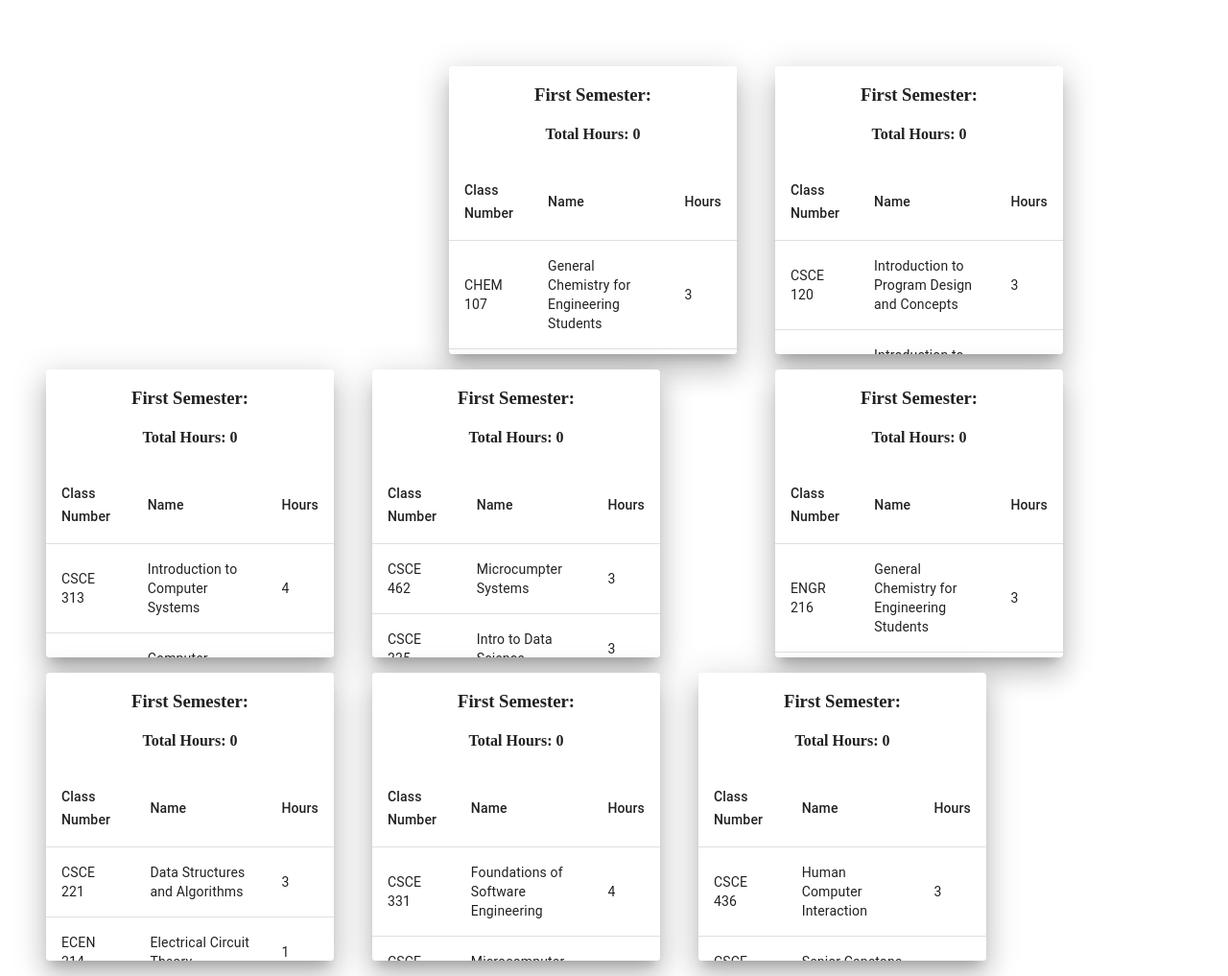
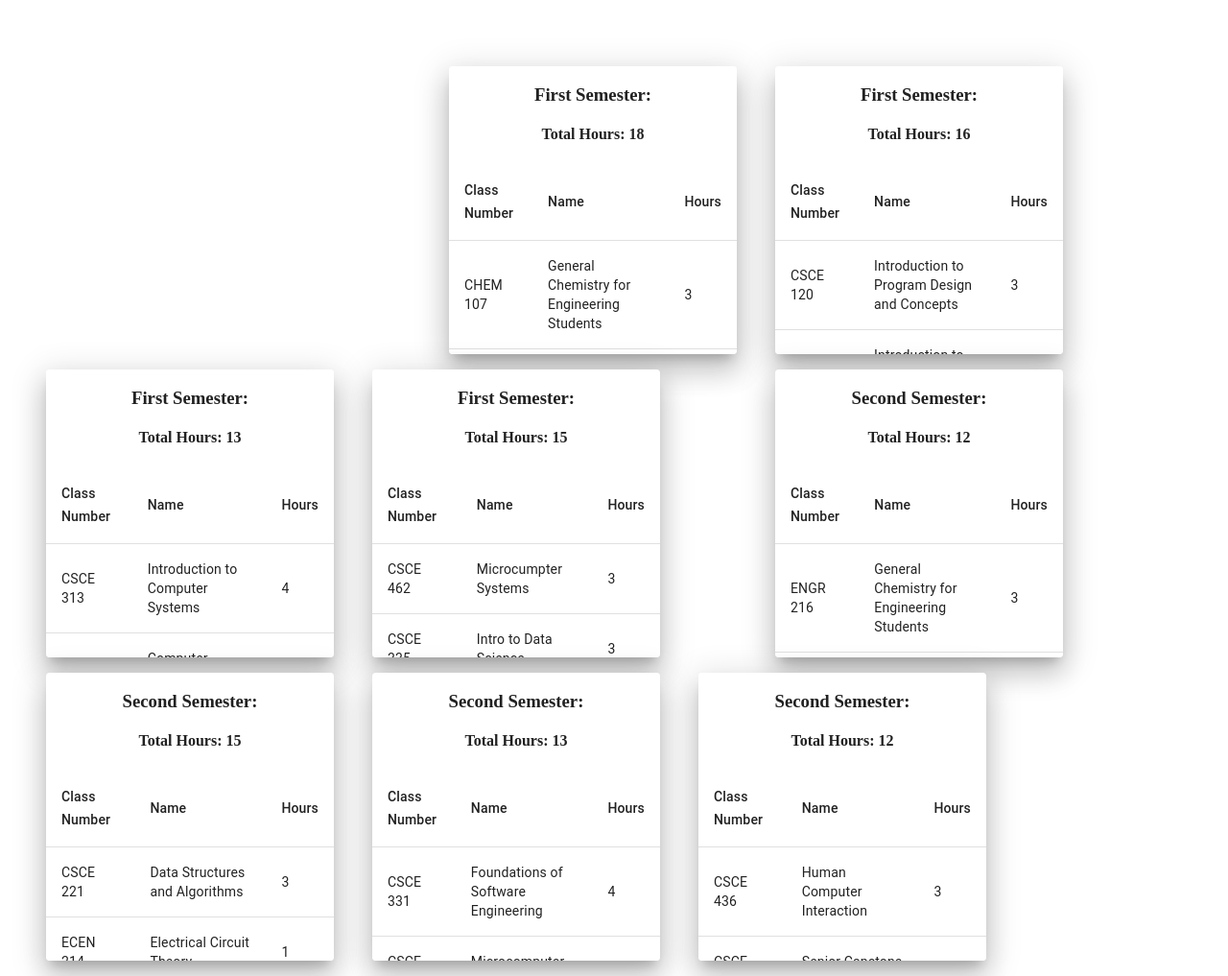
Before and after one commit to rickylan99/degree_planner, a Gatsby site: page /components/finalPreview in a window 1280 px wide. Shown: the part 101-1118 px from the top of the page at 96% size. Built offline with nearby package versions, Linux system fonts and the light colour scheme; Gatsby itself is replaced by a stand-in of ours.

Commit message:
Fix little bugs

```diff
--- a/src/pages/components/finalPreview.js
+++ b/src/pages/components/finalPreview.js
@@ -117,7 +117,7 @@ export default function FinalPreviewView(props) {
         <Paper sx= {{ width: 300, height: 300, float: "left", marginBottom: 2, marginLeft: 15, overflow: 'auto'}} elevation= {18}>
           <center>
             <h3>First Semester:</h3>
-            <h4>Total Hours: {hours}</h4>
+            <h4>Total Hours: 18</h4>
           </center>
           <Table stickyHeader sx={{ width: 300, maxHeight: 300 }} aria-label="simple table">
             <TableHead>
@@ -147,7 +147,7 @@ export default function FinalPreviewView(props) {
         <Paper sx= {{ width: 300, height: 300, float: "left", marginBottom: 2, marginLeft: 5, overflow: 'auto'}} elevation= {18}>
           <center>
             <h3>First Semester:</h3>
-            <h4>Total Hours: {hours}</h4>
+            <h4>Total Hours: 16</h4>
           </center>
           <Table stickyHeader sx={{ width: 300, maxHeight: 300 }} aria-label="simple table">
             <TableHead>
@@ -177,7 +177,7 @@ export default function FinalPreviewView(props) {
         <Paper sx= {{ width: 300, height: 300, float: "left", marginBottom: 2, marginLeft: 5, overflow: 'auto'}} elevation= {18}>
           <center>
             <h3>First Semester:</h3>
-            <h4>Total Hours: {hours}</h4>
+            <h4>Total Hours: 13</h4>
           </center>
           <Table stickyHeader sx={{ width: 300, maxHeight: 300 }} aria-label="simple table">
             <TableHead>
@@ -207,7 +207,7 @@ export default function FinalPreviewView(props) {
         <Paper sx= {{ width: 300, height: 300, float: "left", marginBottom: 2, marginLeft: 5, overflow: 'auto'}} elevation= {18}>
           <center>
             <h3>First Semester:</h3>
-            <h4>Total Hours: {hours}</h4>
+            <h4>Total Hours: 15</h4>
           </center>
           <Table stickyHeader sx={{ width: 300, maxHeight: 300 }} aria-label="simple table">
             <TableHead>
@@ -236,8 +236,8 @@ export default function FinalPreviewView(props) {
         <br/>
         <Paper sx= {{ width: 300, height: 300, float: "left", marginBottom: 2, marginLeft: 15, overflow: 'auto'}} elevation= {18}>
           <center>
-            <h3>First Semester:</h3>
-            <h4>Total Hours: {hours}</h4>
+            <h3>Second Semester:</h3>
+            <h4>Total Hours: 12</h4>
           </center>
           <Table stickyHeader sx={{ width: 300, maxHeight: 300 }} aria-label="simple table">
             <TableHead>
@@ -266,8 +266,8 @@ export default function FinalPreviewView(props) {
 
         <Paper sx= {{ width: 300, height: 300, float: "left", marginBottom: 2, marginLeft: 5, overflow: 'auto'}} elevation= {18}>
           <center>
-            <h3>First Semester:</h3>
-            <h4>Total Hours: {hours}</h4>
+            <h3>Second Semester:</h3>
+            <h4>Total Hours: 15</h4>
           </center>
           <Table stickyHeader sx={{ width: 300, maxHeight: 300 }} aria-label="simple table">
             <TableHead>
@@ -296,8 +296,8 @@ export default function FinalPreviewView(props) {
 
         <Paper sx= {{ width: 300, height: 300, float: "left", marginBottom: 2, marginLeft: 5, overflow: 'auto'}} elevation= {18}>
           <center>
-            <h3>First Semester:</h3>
-            <h4>Total Hours: {hours}</h4>
+            <h3>Second Semester:</h3>
+            <h4>Total Hours: 13</h4>
           </center>
           <Table stickyHeader sx={{ width: 300, maxHeight: 300 }} aria-label="simple table">
             <TableHead>
@@ -326,8 +326,8 @@ export default function FinalPreviewView(props) {
 
         <Paper sx= {{ width: 300, height: 300, float: "left", marginBottom: 2, marginLeft: 5, overflow: 'auto'}} elevation= {18}>
           <center>
-            <h3>First Semester:</h3>
-            <h4>Total Hours: {hours}</h4>
+            <h3>Second Semester:</h3>
+            <h4>Total Hours: 12</h4>
           </center>
           <Table stickyHeader sx={{ width: 300, maxHeight: 300 }} aria-label="simple table">
             <TableHead>
```
